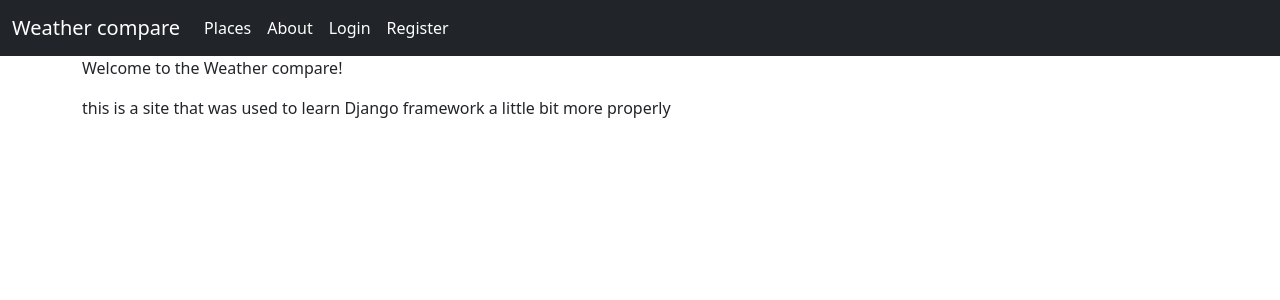
After one commit to Rutrle/weather-web, a Django app: page /about/ in a window 1280 px wide. The commit adds this page. Shown: the top 300 px of the page. Run offline with Django 3.2, Linux system fonts and the light colour scheme; some libraries are stand-ins or nearby versions.

Commit message:
added about view

```diff
--- a/weather_web/templates/base.html
+++ b/weather_web/templates/base.html
@@ -21,7 +21,7 @@
           <a class="nav-link active" aria-current="page" href="{% url 'weather:place_list' %}">Places</a>
         </li>
         <li class="nav-item">
-          <a class="nav-link active" href="#" tabindex="-1" aria-disabled="true">About</a>
+          <a class="nav-link active" href="{% url 'weather:about' %}" tabindex="-1" aria-disabled="true">About</a>
         </li>
         {% if not user.is_authenticated %}
         <li class="nav-item">
--- /dev/null
+++ b/weather_web/weather/templates/weather/about.html
@@ -0,0 +1,9 @@
+{% extends 'base.html' %}
+
+{% block content %}
+<p>Welcome to the Weather compare!</p>
+
+<p> this is a site that was used to learn Django framework a little bit more properly</p>
+
+</form>
+{% endblock content %}
--- a/weather_web/weather/urls.py
+++ b/weather_web/weather/urls.py
@@ -1,11 +1,12 @@
 from django.urls import path
-from .views import TestBaseView, WeatherIndexView, PlaceListView, PlaceCreateView, PlaceDetailView, PlaceConfirmDeleteView, PlaceUpdateView
+from .views import TestBaseView, WeatherIndexView, PlaceListView, PlaceCreateView, PlaceDetailView, PlaceConfirmDeleteView, PlaceUpdateView, AboutView
 
 app_name = 'weather'
 
 urlpatterns = [
     path('base/', TestBaseView.as_view(), name='base_test'),
     path('', WeatherIndexView.as_view(), name='weather_index'),
+    path('about/', AboutView.as_view(), name='about'),
     path('places/', PlaceListView.as_view(), name='place_list'),
     path('places/create', PlaceCreateView.as_view(), name='place_create'),
     path('places/<int:pk>/detail', PlaceDetailView.as_view(), name='place_detail'),
--- a/weather_web/weather/views.py
+++ b/weather_web/weather/views.py
@@ -9,10 +9,11 @@ from django.contrib.auth.mixins import LoginRequiredMixin
 class TestBaseView(generic.TemplateView):
     template_name = 'weather/weather_base.html'
 
-
 class WeatherIndexView(generic.TemplateView):
     template_name = 'weather/weather_index.html'
 
+class AboutView(generic.TemplateView):
+    template_name = 'weather/about.html'
 
 class PlaceCreateView(generic.CreateView, LoginRequiredMixin):
     #form_class = PlaceForm
```
